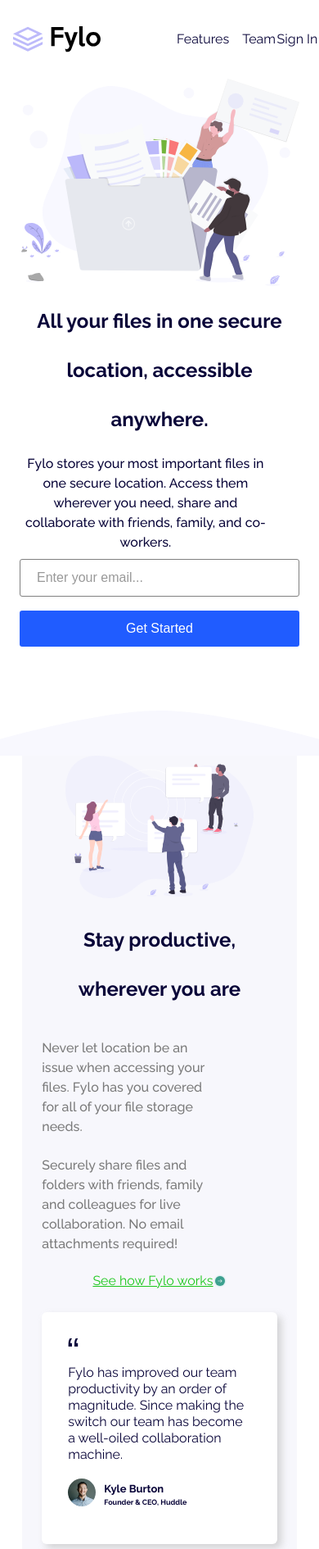
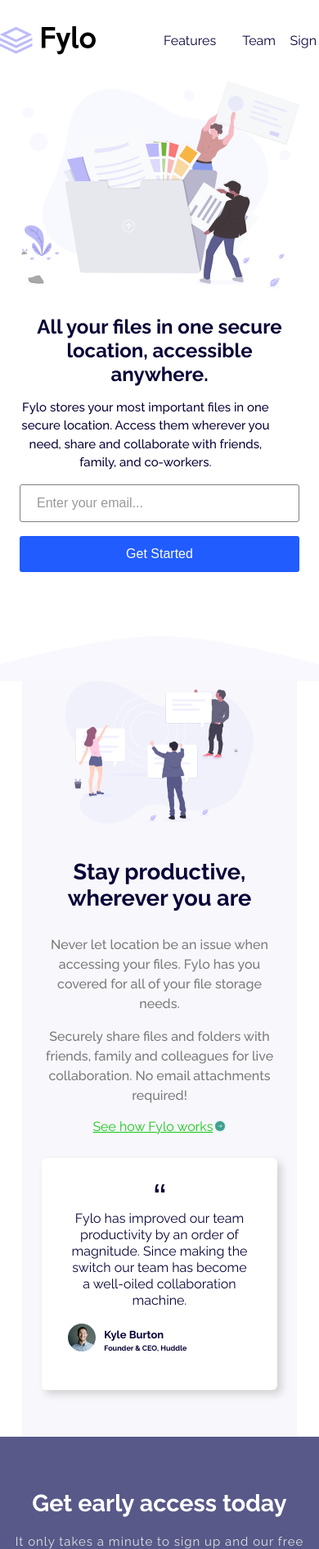
Before and after one commit to roobiwebdev/Fylo-landing-page-with-two-column-layout, a plain HTML site: page index.html in a window 390 px wide. Shown: the top 1890 px of the page at 82% size. Drawn offline with Linux system fonts and the light colour scheme.

Commit message:
responsive.css

```diff
--- a/responsive.css
+++ b/responsive.css
@@ -12,8 +12,11 @@
     margin-right: 1em;
   }
 
+  nav ul {
+    margin-right: 2em;
+  }
   nav ul li {
-    margin-right: 1em;
+    margin-right: 2em;
     font-size: 1.5rem;
   }
 
@@ -29,6 +32,7 @@
   .sub-title {
     font-size: 2.5rem;
     text-align: center;
+    line-height: normal;
     margin-bottom: 1em;
   }
 
@@ -69,10 +73,15 @@
 
   .discription {
     width: 100%;
+    text-align: center;
   }
-
+  .discription .sub-title {
+    margin-bottom: 30px;
+    font-size: 1rem;
+  }
   .discription .disc {
-    text-align: start;
+    width: 100%;
+    text-align: center;
     color: rgb(122, 122, 122);
   }
 
@@ -114,14 +123,22 @@
   }
 
   footer .content {
-    display: flex;
+    flex-wrap: wrap;
     flex-direction: row;
     justify-content: space-between;
-    align-items: flex-start;
+    align-items: center;
   }
+
   @media screen and (width<=560px) {
+    nav {
+      margin: 0;
+    }
     nav ul li {
       font-size: 1rem;
+    }
+
+    nav ul {
+      margin-right: 0em;
     }
 
     header {
@@ -130,17 +147,18 @@
 
     .sub-title {
       font-size: 1.5rem;
+      line-height: normal;
       text-align: center;
-      margin-bottom: 0.5em;
+      margin: 0.5em 0;
     }
 
     .disc {
-      font-size: 1rem;
+      font-size: 15px;
       text-align: center;
-      margin-bottom: 8%;
+      margin: 1em 0;
     }
     header .disc {
-      margin-bottom: 0.5em;
+      margin: 1em 0;
     }
 
     .input {
@@ -159,7 +177,10 @@
     .phone-curve {
       display: block;
     }
-
+    .discription .sub-title {
+      margin-bottom: 30px;
+      font-size: 1.7rem;
+    }
     .card {
       width: 100%;
       margin: 0;
@@ -187,8 +208,12 @@
       display: flex;
       flex-direction: column;
       justify-content: center;
-      align-items: flex-start;
-      padding: 3em 1em;
+      align-items: center;
+      padding: 3em 0;
+      text-align: center;
+    }
+    .brand p {
+      margin-bottom: 1.5em;
     }
     .brand,
     .about,
@@ -200,6 +225,7 @@
       width: 100%;
       justify-content: center;
       align-items: center;
+      margin: 0;
     }
     .social li {
       margin: 0 1em;
```
